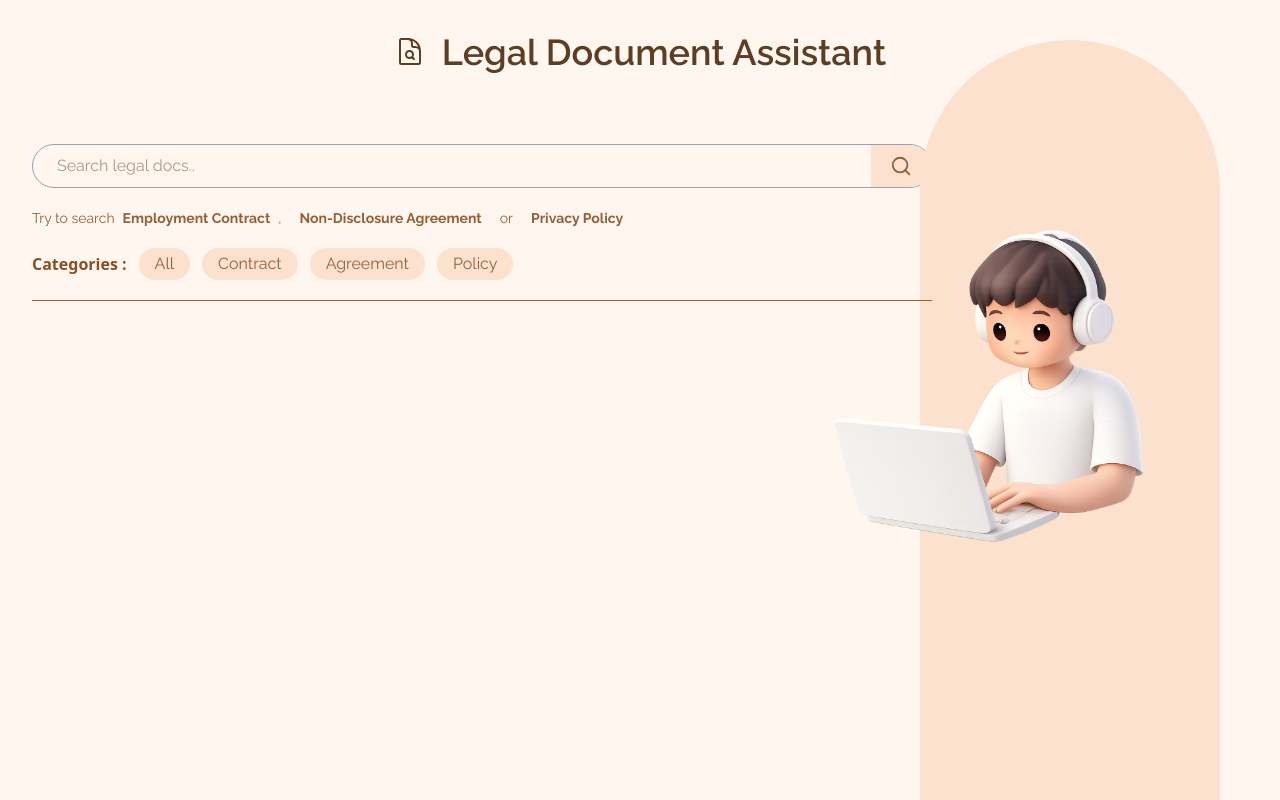
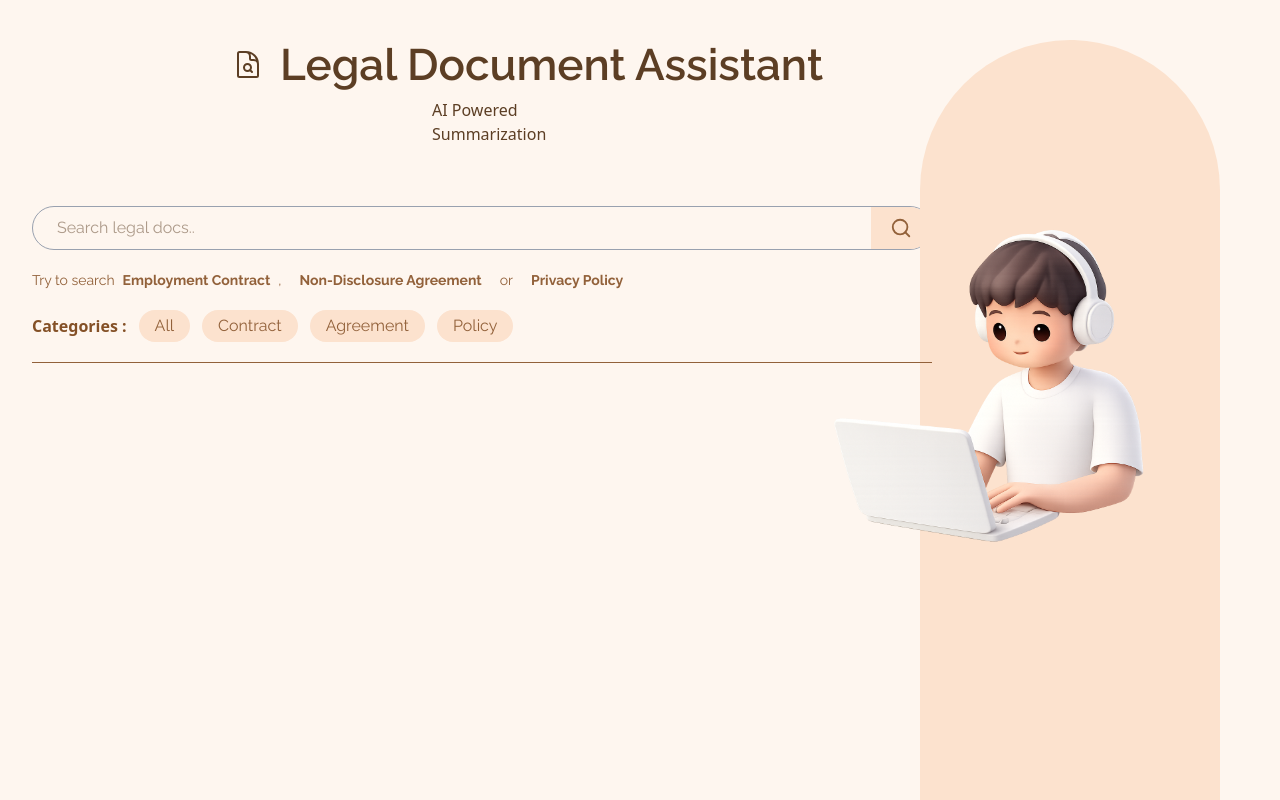
Before and after one commit to Rumeysa-koseoglu/legal-assistant-demo, a React (Vite) app in the folder frontend/: page / in a window 1280 px wide. Built offline with nearby package versions, Linux system fonts and the light colour scheme.

Commit message:
style(frontend): add subheading under

```diff
--- a/frontend/src/components/LegalSearchPanel.tsx
+++ b/frontend/src/components/LegalSearchPanel.tsx
@@ -67,10 +67,15 @@ function LegalSearchPanel() {
       <div className="panel-container flex flex-col items-left gap-5 w-full min-h-screen px-4 pb-4 pt-2 md:p-8 bg-[#fef6ef]">
         {activeDocId === null ? (
           <>
-            <p className="flex flex-row gap-4 items-center justify-center mb-13 mt-0 mx-auto w-full max-w-2xl font-raleway font-semibold text-4xl text-[#5c3e24]">
-              <HiOutlineDocumentMagnifyingGlass className="size-6 md:size-8" />
-              Legal Document Assistant
-            </p>
+            <div className="flex flex-col mb-6">
+              <p className="flex flex-row gap-4 items-center justify-start ml-50 w-full max-w-2xl font-raleway font-semibold text-[44px] text-[#5c3e24]">
+                <HiOutlineDocumentMagnifyingGlass className="size-6 md:size-8" />
+                Legal Document Assistant
+              </p>
+              <span className="text-base font-light flex justify-center w-50 ml-100 mb-4 text-[#5c3e24]">
+                AI Powered Summarization
+              </span>
+            </div>
             {/* search section */}
             <div className="search-section w-[74%] flex flex-row items-center justify-between border border-gray-400 rounded-4xl font-raleway">
               <input
```
